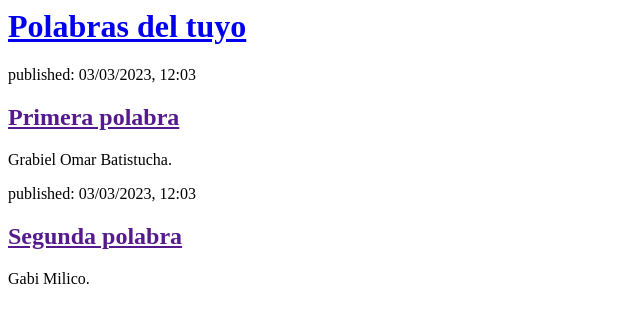
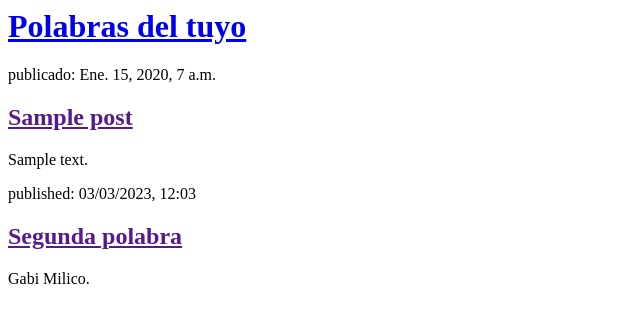
Before and after one commit to Taravangian7/my-first-blog-using-django, a Django app: page / in a window 1280 px wide. Shown: the top 323 px of the page, without its empty margins (0-640 px from the left). Run offline with Django 3.2, Linux system fonts and the light colour scheme; tables that the repository leaves empty hold one stand-in row (values such as "Sample post").

Commit message:
Actualización archivo HTML

```diff
--- a/blog/templates/blog/post_list.html
+++ b/blog/templates/blog/post_list.html
@@ -7,11 +7,13 @@
             <h1><a href="/">Polabras del tuyo</a></h1>
         </div>
 
-        <div>
-            <p>published: 03/03/2023, 12:03</p>
-            <h2><a href="">Primera polabra</a></h2>
-            <p>Grabiel Omar Batistucha.</p>
-        </div>
+    {% for post in posts %}
+    <div>
+        <p> publicado: {{ post.published_date }}</p>
+        <h2><a href="">{{ post.title }}</a></h2>
+        <p>{{ post.text|linebreaksbr }}</p>
+    </div>
+    {% endfor %}
 
         <div>
             <p>published: 03/03/2023, 12:03</p>
--- a/blog/views.py
+++ b/blog/views.py
@@ -1,4 +1,7 @@
 from django.shortcuts import render
+from django.utils import timezone
+from .models import Post
 
 def post_list(request):
-    return render(request, 'blog/post_list.html', {})
+    posts=Post.objects.order_by('published_date')
+    return render(request, 'blog/post_list.html', {'posts':posts})
```
